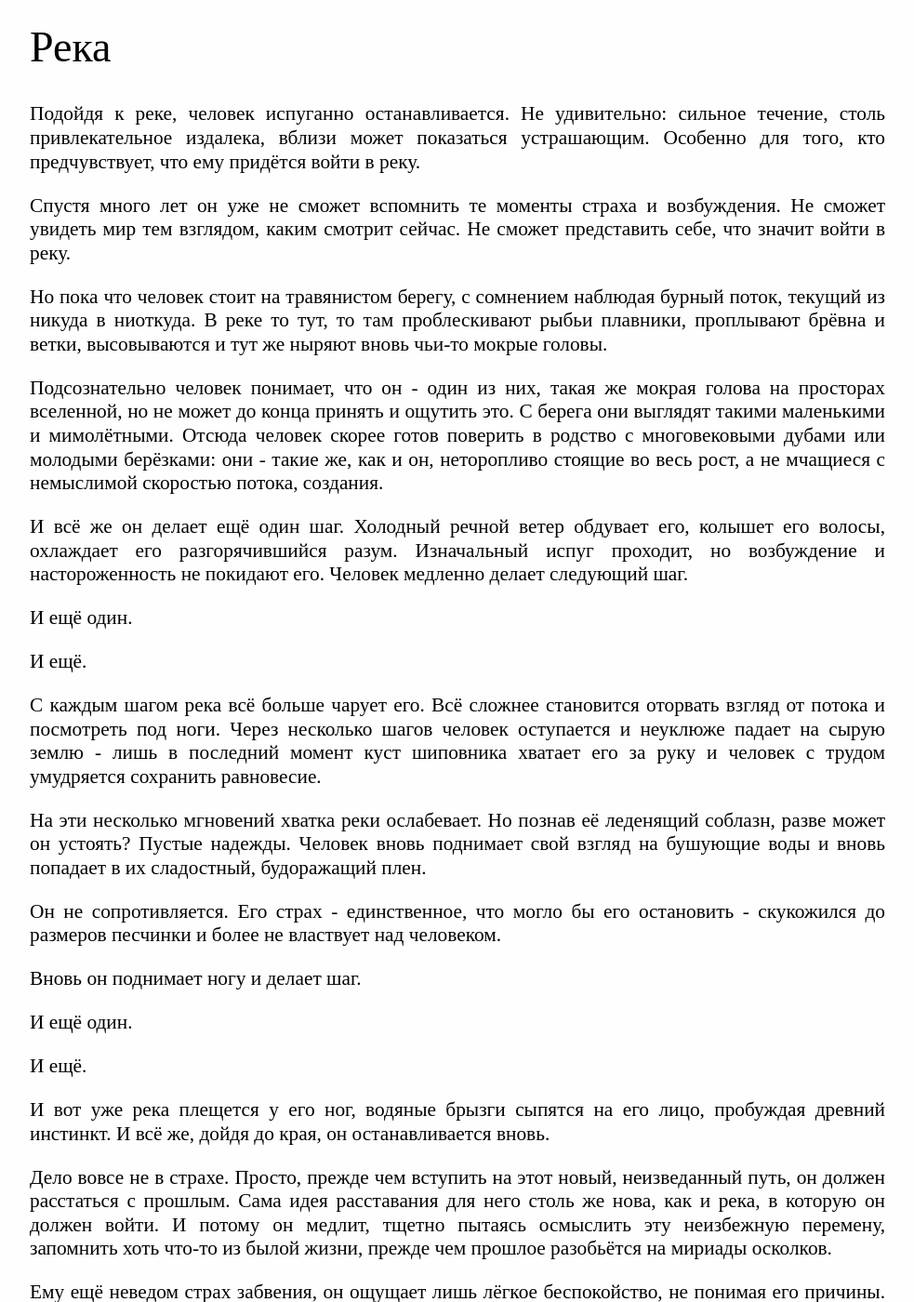
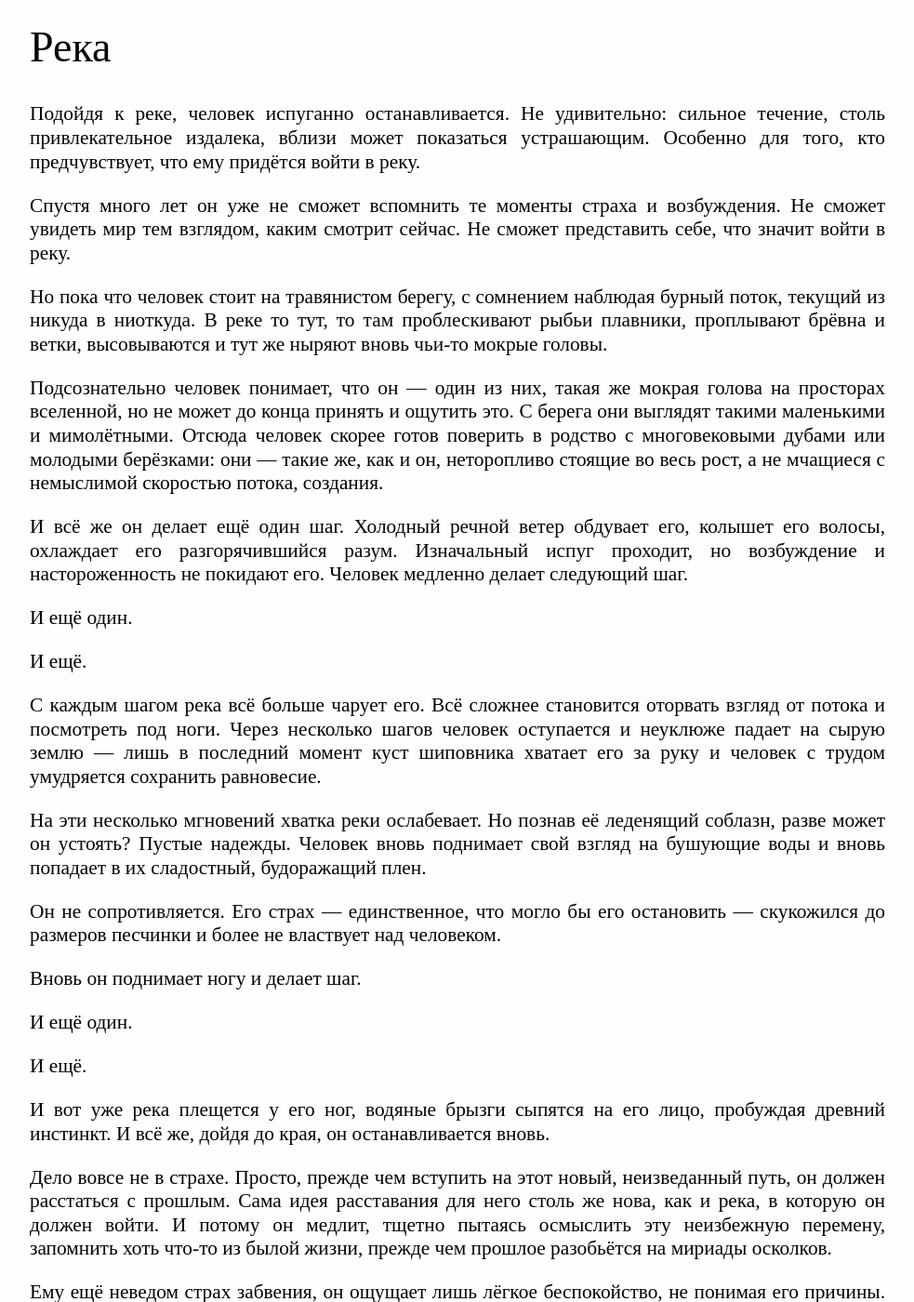
Before and after one commit to caryoscelus/eucalyptus-ff, a Jekyll site: the page built from text/river.md, in a window 1280 px wide and 1400 px high. Shown: the whole window at 93% size, without its empty margins (148-1131 px from the left). Built offline with Jekyll 4.4.1, drawn with Linux system fonts in a browser that asks for light colours.

Commit message:
Fix dash

```diff
--- a/text/river.md
+++ b/text/river.md
@@ -15,10 +15,10 @@ title: Река
 плавники, проплывают брёвна и ветки, высовываются и тут же ныряют вновь чьи-то
 мокрые головы.
 
-Подсознательно человек понимает, что он - один из них, такая же мокрая голова на
+Подсознательно человек понимает, что он — один из них, такая же мокрая голова на
 просторах вселенной, но не может до конца принять и ощутить это. С берега они
 выглядят такими маленькими и мимолётными. Отсюда человек скорее готов поверить в
-родство с многовековыми дубами или молодыми берёзками: они - такие же, как и он,
+родство с многовековыми дубами или молодыми берёзками: они — такие же, как и он,
 неторопливо стоящие во весь рост, а не мчащиеся с немыслимой скоростью потока,
 создания.
 
@@ -33,14 +33,14 @@ title: Река
 
 С каждым шагом река всё больше чарует его. Всё сложнее становится оторвать
 взгляд от потока и посмотреть под ноги. Через несколько шагов человек оступается
-и неуклюже падает на сырую землю - лишь в последний момент куст шиповника
+и неуклюже падает на сырую землю — лишь в последний момент куст шиповника
 хватает его за руку и человек с трудом умудряется сохранить равновесие.
 
 На эти несколько мгновений хватка реки ослабевает. Но познав её леденящий
 соблазн, разве может он устоять? Пустые надежды. Человек вновь поднимает свой
 взгляд на бушующие воды и вновь попадает в их сладостный, будоражащий плен.
 
-Он не сопротивляется. Его страх - единственное, что могло бы его остановить -
+Он не сопротивляется. Его страх — единственное, что могло бы его остановить —
 скукожился до размеров песчинки и более не властвует над человеком.
 
 Вновь он поднимает ногу и делает шаг.
```
